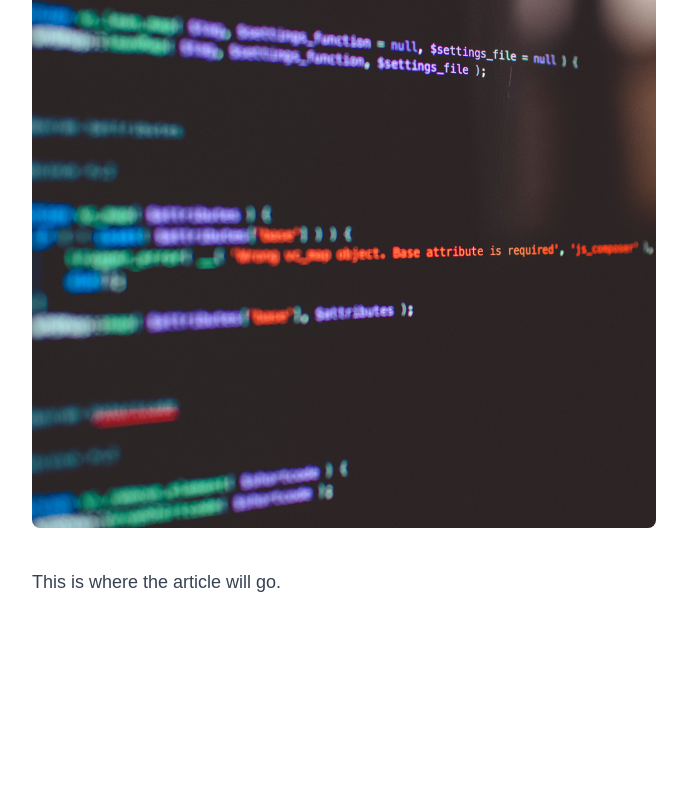
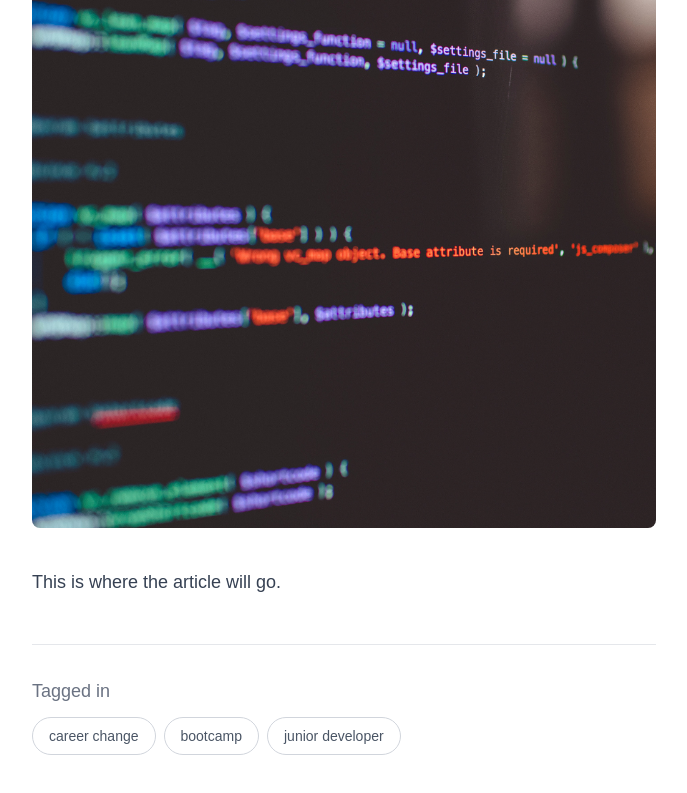
Before and after one commit to LaTrishaGomer/latrisha-gomer, a Next.js app: page /blog/career-change-into-tech in a window 1280 px wide. Shown: the part 452-1245 px from the top of the page, without its empty margins (296-983 px from the left). Before the commit the page ends 1128 px from the top, so only its background shows below. Built offline with nearby package versions, Linux system fonts and the light colour scheme; a web font is replaced by a local one.

Commit message:
add tags display to individual blog post pages

```diff
--- a/app/blog/[slug]/PostClient.jsx
+++ b/app/blog/[slug]/PostClient.jsx
@@ -4,7 +4,6 @@ import Navbar from '../../components/Navbar'
 import Image from 'next/image'
 import { assets } from '@/assets/assets'
 import { MDXRemote } from 'next-mdx-remote'
-import { serialize } from 'next-mdx-remote/serialize'
 
 export default function PostClient({ slug }) {
   const [mdxSource, setMdxSource] = useState(null)
@@ -53,6 +52,23 @@ export default function PostClient({ slug }) {
           <MDXRemote {...mdxSource} />
         </div>
 
+        {/* Tags */}
+        {frontmatter.tags && frontmatter.tags.length > 0 && (
+          <div className='mt-12 pt-8 border-t border-gray-200'>
+            <p className='text-sm text-gray-500 font-ovo mb-3'>Tagged in</p>
+            <div className='flex flex-wrap gap-2'>
+              {frontmatter.tags.map((tag, index) => (
+                <span
+                  key={index}
+                  className='px-4 py-2 rounded-full text-sm font-ovo border border-gray-300 text-gray-600'
+                >
+                  {tag}
+                </span>
+              ))}
+            </div>
+          </div>
+        )}
+
       </div>
     </main>
   )
```
